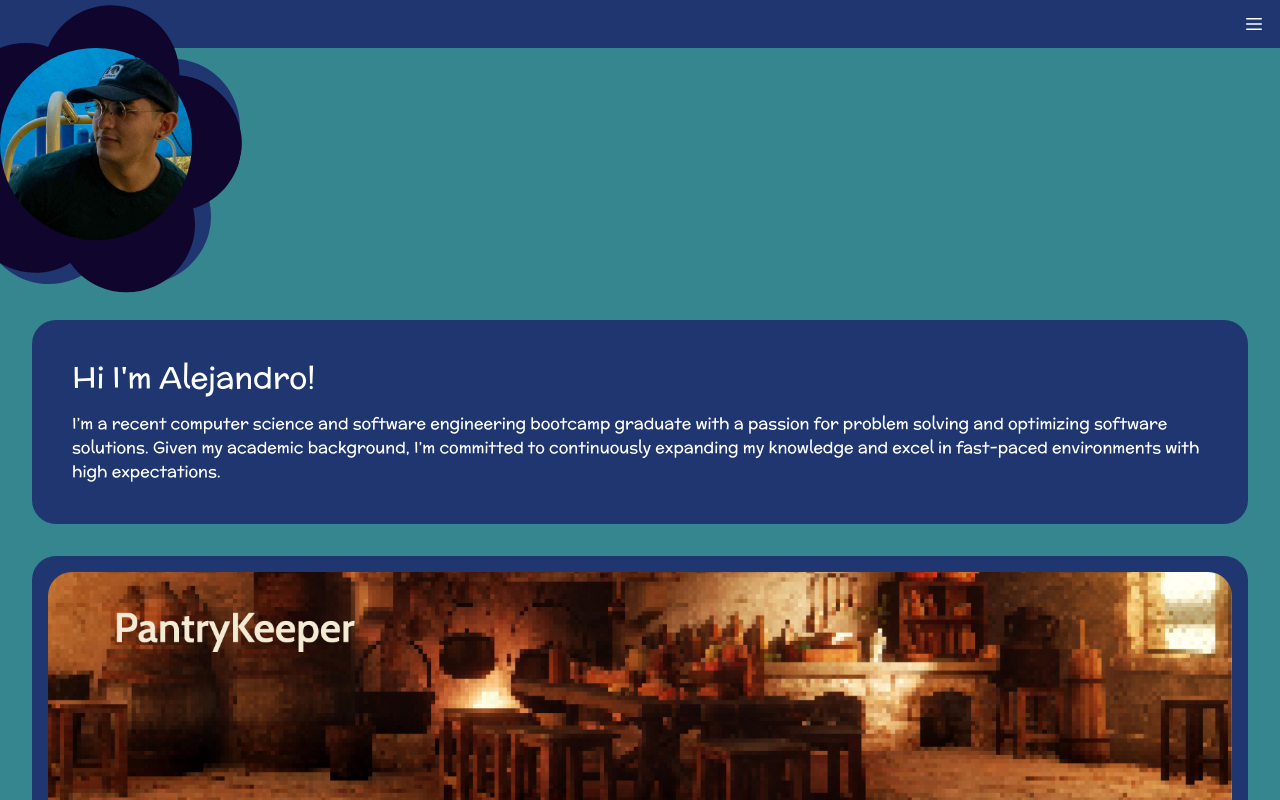
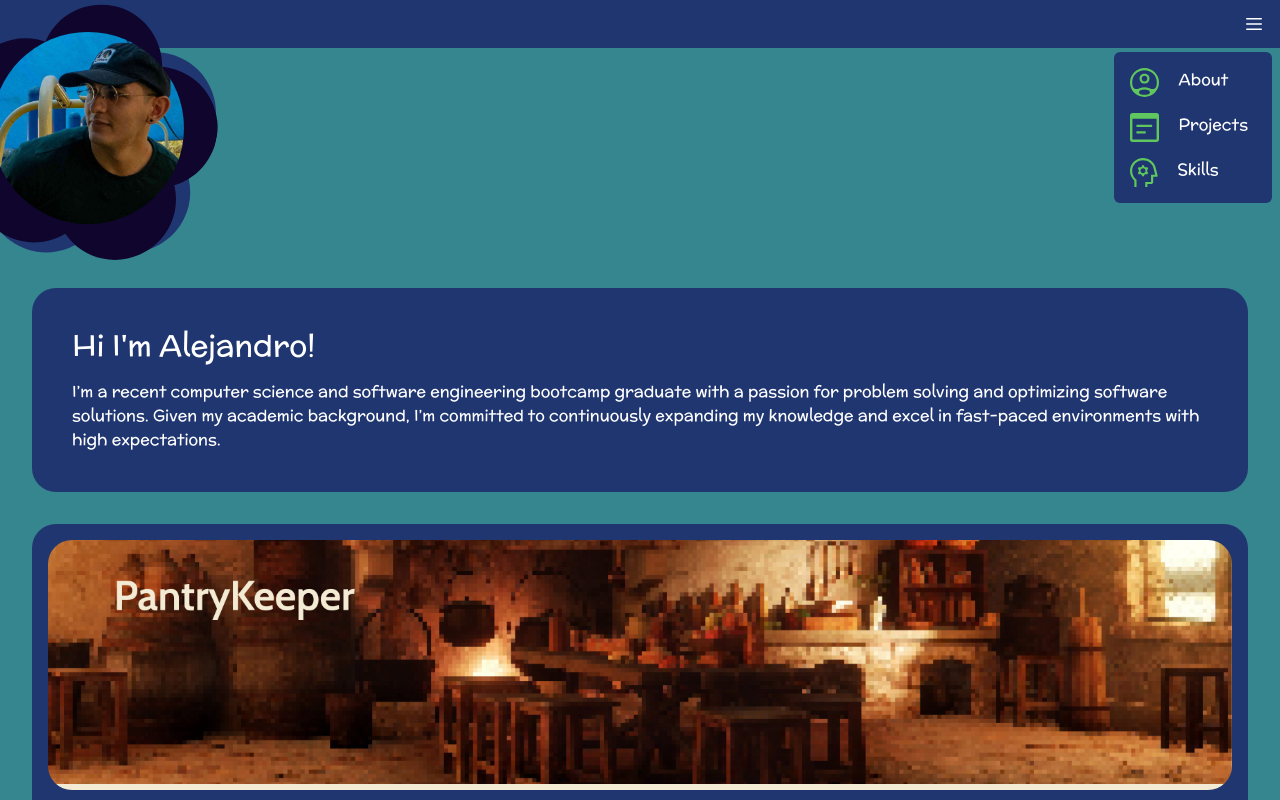
Before and after one commit to aliv314/portfolio, a React (Create React App) app: page / in a window 1280 px wide. Both pictures are taken after a click on the element 1252 px from the left and 24 px from the top of the page. Shown: the top 800 px of the page. Built offline with nearby package versions, Linux system fonts and the light colour scheme; the HTML template or start-up script is replaced by a standard one.

Commit message:
Finished object and opening dropdown

```diff
--- a/src/components/Hero/Hero.tsx
+++ b/src/components/Hero/Hero.tsx
@@ -6,11 +6,11 @@ import devPic from '../../assets/images/images/DevPic.jpg'
 
 const Hero: FC = () => {
     return (
-        <div className="relative z-0 top-0 select-none right-12 h-72 w-72">
-            <img className="absolute w-72 h-72" src={daisyBack} alt=" Daisy Graphic Back"/>
-            <img className="rotate-12 absolute w-72 h-72" src={daisyFront} alt="Daisy Graphic Front"/>
-            <div className='relative h-72 w-72 flex items-center justify-center py-2'>
-                <img className="absolute w-48 h-48 rounded-full object-cover" src={devPic} alt="Developer's headshot"/>
+        <div className="relative z-0 top-0 select-none right-10 w-[16rem] h-[16rem]">
+            <img className="absolute w-[16rem] h-[16rem]" src={daisyBack} alt=" Daisy Graphic Back"/>
+            <img className="rotate-12 absolute w-[16rem] h-[16rem]" src={daisyFront} alt="Daisy Graphic Front"/>
+            <div className='relative w-[16rem] h-[16rem] flex items-center justify-center py-2'>
+                <img className="absolute w-[12rem] h-[12rem] rounded-full object-cover" src={devPic} alt="Developer's headshot"/>
             </div>
         </div>
     )
--- a/src/components/NavBar/Navbar.tsx
+++ b/src/components/NavBar/Navbar.tsx
@@ -1,10 +1,14 @@
 import { Fragment, FC, useState } from 'react'
 import { Bars3Icon } from '@heroicons/react/20/solid'
+import aboutIcon from '../../assets/images/icons/about-icon.svg'
+import projectsIcon from '../../assets/images/icons/projects-icon.svg'
+import skillsIcon from '../../assets/images/icons/skills-icon.svg'
+import blogIcon from '../../assets/images/icons/blog-icon.svg'
 
 interface NavbarComponents {
+  aboutRef: React.RefObject<any>;
   projectsRef: React.RefObject<any>;
   skillsRef: React.RefObject<any>;
-  aboutRef: React.RefObject<any>;
   blogRef: React.RefObject<any>;
 }
 
@@ -14,7 +18,33 @@ function classNames(...classes: Array<string | undefined>) {
 
 const Navbar: FC<NavbarComponents> = (props) => {
   const { projectsRef, skillsRef, aboutRef, blogRef } = props
+  const dropDownItems = [
+    {
+      name: "About",
+      icon: aboutIcon,
+      alt: "About Nav Thumbnail",
+      ref: aboutRef
+    },
+    {
+      name: "Projects",
+      icon: projectsIcon,
+      alt: "Projects Nav Thumbnail",
+      ref: projectsRef
+    },
+    {
+      name: "Skills",
+      icon: skillsIcon,
+      alt: "Skills Nav Thumbnail",
+      ref: skillsRef
+    },
+    // {
+    //   name: "Blog",
+    //   icon: blogIcon,
+    //   alt: "Blog Nav Thumbnail",
+    //   ref: blogRef
+    // },
 
+  ]
   const [showMenu, setShowMenu] = useState(false)
 
   const closeMenu = function () {
@@ -29,15 +59,24 @@ const Navbar: FC<NavbarComponents> = (props) => {
     <>
       <nav className="fixed w-full h-12 flex items-center justify-end px-2 bg-navy-blue">
         {/* On Click nav appears */}
-        <div onClick={() => {openMenu()}} className='rounded-lg px-3 py-2 flex justify-center items-center'>
-          <Bars3Icon className="-mr-1 h-5 w-5 text-gray-400" aria-hidden="true"/>
+        <div onClick={() => { openMenu() }} className='rounded-lg px-3 py-2 flex justify-center items-center'>
+          <Bars3Icon className="-mr-1 h-5 w-5 text-gray-400" aria-hidden="true" />
         </div>
-        {showMenu && <div className='absolute top-14 '>
-            <div className='w-[10rem] bg-navy-blue'>
-              <img></img>
-              <p></p>
-            </div>
-          </div>}
+        {
+          showMenu && <div className='absolute top-[3.25rem] flex flex-col py-2 pl-4 pr-6 bg-navy-blue rounded-md '>
+            {dropDownItems.map(function (item) {
+              return (
+              <div className='flex my-2' onClick={() => {
+                item.ref.current.scrollIntoView({ behavior: "smooth", block: "start" })
+                closeMenu()
+                }} >
+                <img className='mr-5' alt={item.alt} src={item.icon}></img>
+                <p className='select-none'>{item.name}</p>
+              </div>
+              )
+            })}
+          </div>
+        }
       </nav>
     </>
   );
--- a/src/components/hero/Hero.tsx
+++ b/src/components/hero/Hero.tsx
@@ -6,11 +6,11 @@ import devPic from '../../assets/images/images/DevPic.jpg'
 
 const Hero: FC = () => {
     return (
-        <div className="relative z-0 top-0 select-none right-12 h-72 w-72">
-            <img className="absolute w-72 h-72" src={daisyBack} alt=" Daisy Graphic Back"/>
-            <img className="rotate-12 absolute w-72 h-72" src={daisyFront} alt="Daisy Graphic Front"/>
-            <div className='relative h-72 w-72 flex items-center justify-center py-2'>
-                <img className="absolute w-48 h-48 rounded-full object-cover" src={devPic} alt="Developer's headshot"/>
+        <div className="relative z-0 top-0 select-none right-10 w-[16rem] h-[16rem]">
+            <img className="absolute w-[16rem] h-[16rem]" src={daisyBack} alt=" Daisy Graphic Back"/>
+            <img className="rotate-12 absolute w-[16rem] h-[16rem]" src={daisyFront} alt="Daisy Graphic Front"/>
+            <div className='relative w-[16rem] h-[16rem] flex items-center justify-center py-2'>
+                <img className="absolute w-[12rem] h-[12rem] rounded-full object-cover" src={devPic} alt="Developer's headshot"/>
             </div>
         </div>
     )
--- a/src/components/navbar/Navbar.tsx
+++ b/src/components/navbar/Navbar.tsx
@@ -1,10 +1,14 @@
 import { Fragment, FC, useState } from 'react'
 import { Bars3Icon } from '@heroicons/react/20/solid'
+import aboutIcon from '../../assets/images/icons/about-icon.svg'
+import projectsIcon from '../../assets/images/icons/projects-icon.svg'
+import skillsIcon from '../../assets/images/icons/skills-icon.svg'
+import blogIcon from '../../assets/images/icons/blog-icon.svg'
 
 interface NavbarComponents {
+  aboutRef: React.RefObject<any>;
   projectsRef: React.RefObject<any>;
   skillsRef: React.RefObject<any>;
-  aboutRef: React.RefObject<any>;
   blogRef: React.RefObject<any>;
 }
 
@@ -14,7 +18,33 @@ function classNames(...classes: Array<string | undefined>) {
 
 const Navbar: FC<NavbarComponents> = (props) => {
   const { projectsRef, skillsRef, aboutRef, blogRef } = props
+  const dropDownItems = [
+    {
+      name: "About",
+      icon: aboutIcon,
+      alt: "About Nav Thumbnail",
+      ref: aboutRef
+    },
+    {
+      name: "Projects",
+      icon: projectsIcon,
+      alt: "Projects Nav Thumbnail",
+      ref: projectsRef
+    },
+    {
+      name: "Skills",
+      icon: skillsIcon,
+      alt: "Skills Nav Thumbnail",
+      ref: skillsRef
+    },
+    // {
+    //   name: "Blog",
+    //   icon: blogIcon,
+    //   alt: "Blog Nav Thumbnail",
+    //   ref: blogRef
+    // },
 
+  ]
   const [showMenu, setShowMenu] = useState(false)
 
   const closeMenu = function () {
@@ -29,15 +59,24 @@ const Navbar: FC<NavbarComponents> = (props) => {
     <>
       <nav className="fixed w-full h-12 flex items-center justify-end px-2 bg-navy-blue">
         {/* On Click nav appears */}
-        <div onClick={() => {openMenu()}} className='rounded-lg px-3 py-2 flex justify-center items-center'>
-          <Bars3Icon className="-mr-1 h-5 w-5 text-gray-400" aria-hidden="true"/>
+        <div onClick={() => { openMenu() }} className='rounded-lg px-3 py-2 flex justify-center items-center'>
+          <Bars3Icon className="-mr-1 h-5 w-5 text-gray-400" aria-hidden="true" />
         </div>
-        {showMenu && <div className='absolute top-14 '>
-            <div className='w-[10rem] bg-navy-blue'>
-              <img></img>
-              <p></p>
-            </div>
-          </div>}
+        {
+          showMenu && <div className='absolute top-[3.25rem] flex flex-col py-2 pl-4 pr-6 bg-navy-blue rounded-md '>
+            {dropDownItems.map(function (item) {
+              return (
+              <div className='flex my-2' onClick={() => {
+                item.ref.current.scrollIntoView({ behavior: "smooth", block: "start" })
+                closeMenu()
+                }} >
+                <img className='mr-5' alt={item.alt} src={item.icon}></img>
+                <p className='select-none'>{item.name}</p>
+              </div>
+              )
+            })}
+          </div>
+        }
       </nav>
     </>
   );
```
